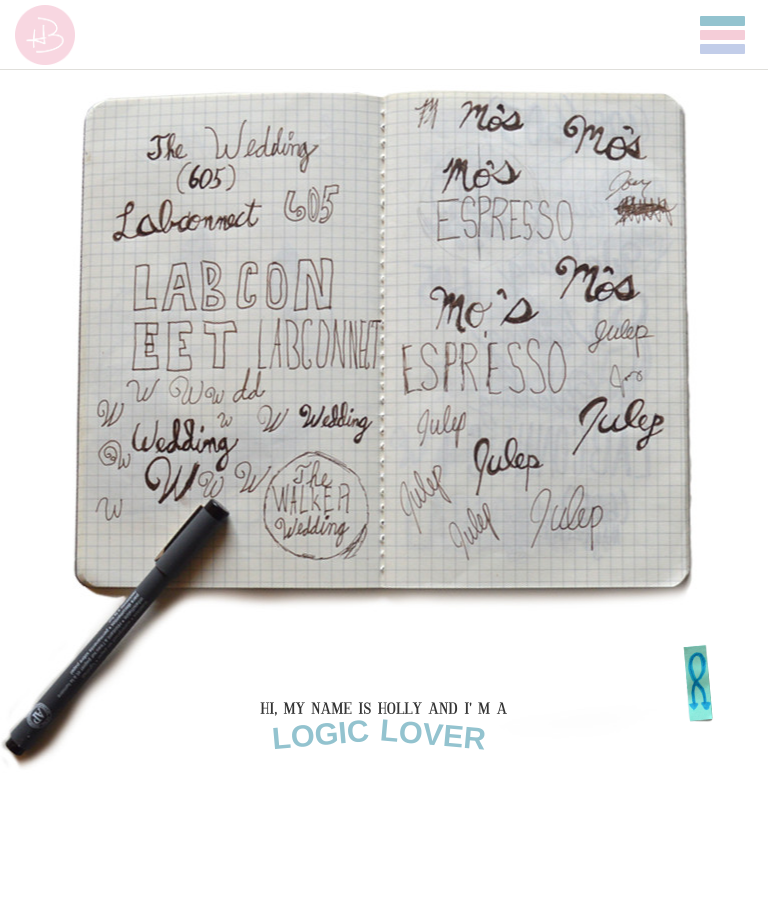
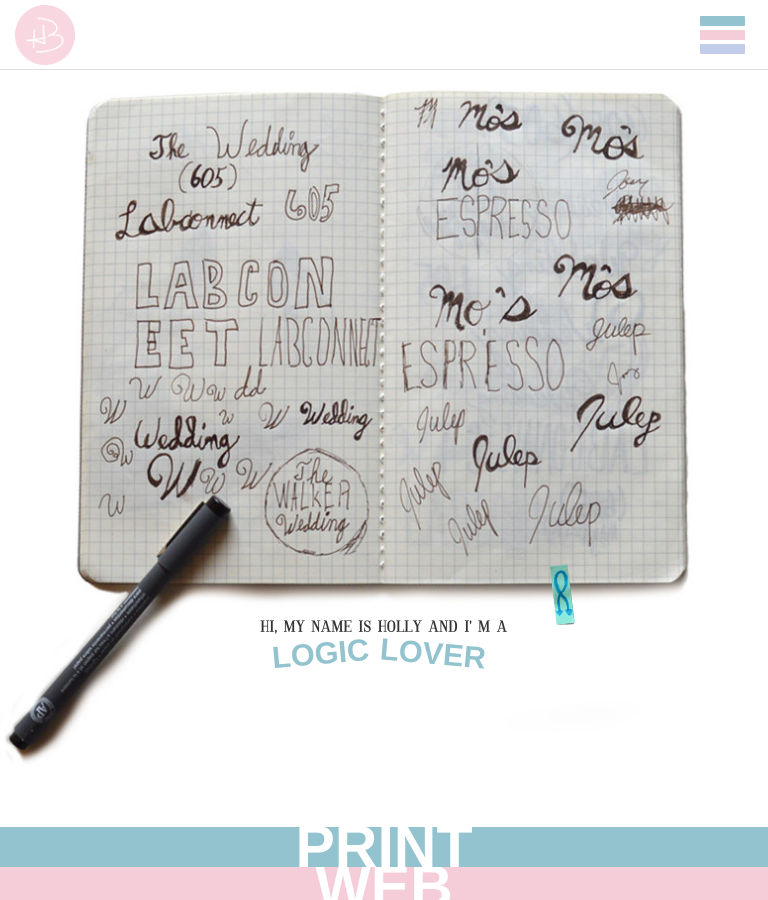
Before and after one commit to tcandens/himynameisholly.com, a Jekyll site: the page built from src/index.html, in a window 768 px wide and 900 px high. Built offline with Jekyll 4.4.1, drawn with Linux system fonts in a browser that asks for light colours; nearby versions of some CDN libraries; Markdown is read by kramdown in place of the engine named in the settings.

Commit message:
Largly working index header positioning

```diff
--- a/src/assets/javascript/main.js
+++ b/src/assets/javascript/main.js
@@ -90,14 +90,15 @@
   };
   navButtons();
 
+  // Hard set height when using viewport units on mobile
   var lockHeight = function( $items ) {
     $items.each(function( i ) {
       $(this).css({
-        height: $(this).height()
+        height: $(this).outerHeight()
       });
     });
   }
-  // lockHeight( $('.fix-height') );
+  lockHeight( $('.fix-height') );
 
   var fullHeight = function( $items ) {
     $items.each(function( i ) {
@@ -106,7 +107,7 @@
       });
     });
   }
-  fullHeight( $('.index-header') );
+  // fullHeight( $('.index-header') );
 
 
   // PROJECT FILTER
--- a/src/assets/stylesheets/style.css
+++ b/src/assets/stylesheets/style.css
@@ -377,14 +377,14 @@
   margin-top: 2%;
   margin-left: 50%;
   display: block;
-  max-height: 90%;
+  height: 90%;
   max-width: none;
   -webkit-transform: translate3d(-50%, 0, 0);
           transform: translate3d(-50%, 0, 0); }
 
 .header-text-container {
   position: relative;
-  top: -5em;
+  top: -20%;
   margin: 0 auto;
   max-width: 80%;
   text-align: center; }
@@ -396,19 +396,18 @@
 .index-header-shuffle {
   position: absolute;
   top: -4rem;
-  right: -2rem;
+  right: 50%;
   width: 2em;
-  height: 5em;
+  height: 4em;
   background-image: url('../images/shuffle.png');
   background-size: contain;
   background-repeat: no-repeat;
   cursor: pointer;
-  -webkit-transform: rotate(-5deg);
-      -ms-transform: rotate(-5deg);
-          transform: rotate(-5deg); }
+  -webkit-transform: translate3d(13em, 0, 0) rotate(-7deg);
+          transform: translate3d(13em, 0, 0) rotate(-7deg); }
   .index-header-shuffle:active {
-    -webkit-transform: translate3d(0, 2px, 0) rotate(-5deg);
-            transform: translate3d(0, 2px, 0) rotate(-5deg); }
+    -webkit-transform: translate3d(13em, 2px, 0) rotate(-7deg);
+            transform: translate3d(13em, 2px, 0) rotate(-7deg); }
 
 .index-header-copy-adjectives {
   margin-top: 10px;
@@ -999,7 +998,7 @@
   .social-icons {
     display: block; }
   .index-header {
-    background-position: center 80px; }
+    height: 100vh; }
   .index-header-copy-xaxis {
     margin-left: 0; }
   .project-list-filter {
@@ -1058,6 +1057,9 @@
     left: 100%; } }
 
 @media (max-width: 400px) {
+  .index-header-shuffle {
+    -webkit-transform: translate3d(10em, 0, 0);
+            transform: translate3d(10em, 0, 0); }
   .project-list-item {
     width: 100%; }
   .project-list-link {
@@ -1080,6 +1082,11 @@
     font-size: 1.5em; }
   .adjective {
     font-size: 2.6em; } }
+
+@media screen and (orientation: portrait) and (min-width: 520px) and (max-width: 769px) {
+  .index-header {
+    height: auto;
+    max-width: 100vh; } }
 
 @media screen and (orientation: landscape) and (max-width: 800px) {
   .nav-list {
@@ -1116,8 +1123,7 @@
   .index-header-shuffle {
     position: absolute;
     height: 4.5rem;
-    top: 70%;
-    right: 50%; }
+    top: 70%; }
   .index-header-copy-adjectives .adjective:nth-of-type(1) {
     -webkit-transform: translateX(0) rotate(0);
         -ms-transform: translateX(0) rotate(0);
```
Also changed, not shown: src/assets/scss/_header.scss (+6 -6 lines), src/assets/scss/_responsive.scss (+14 -8 lines).
